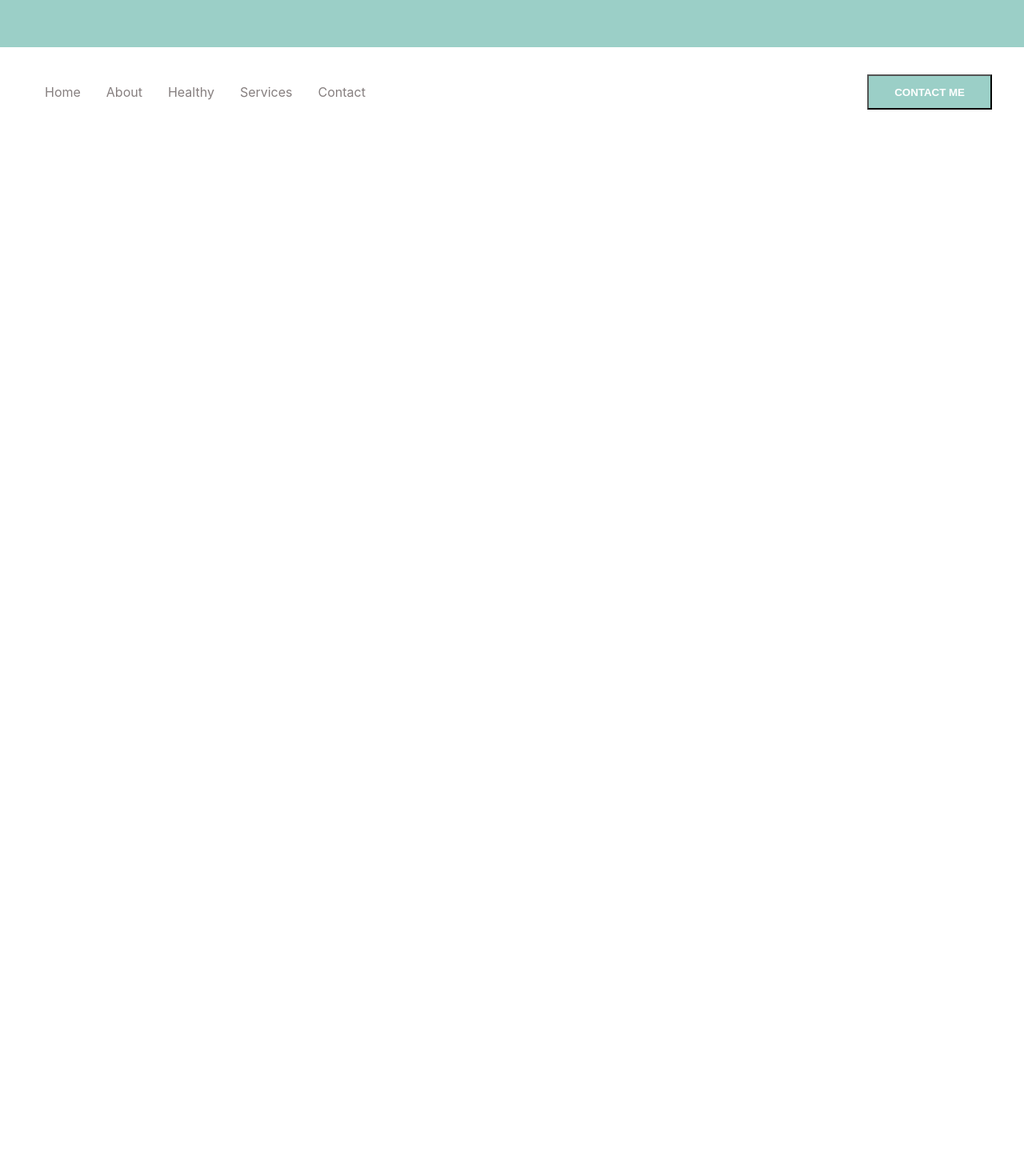
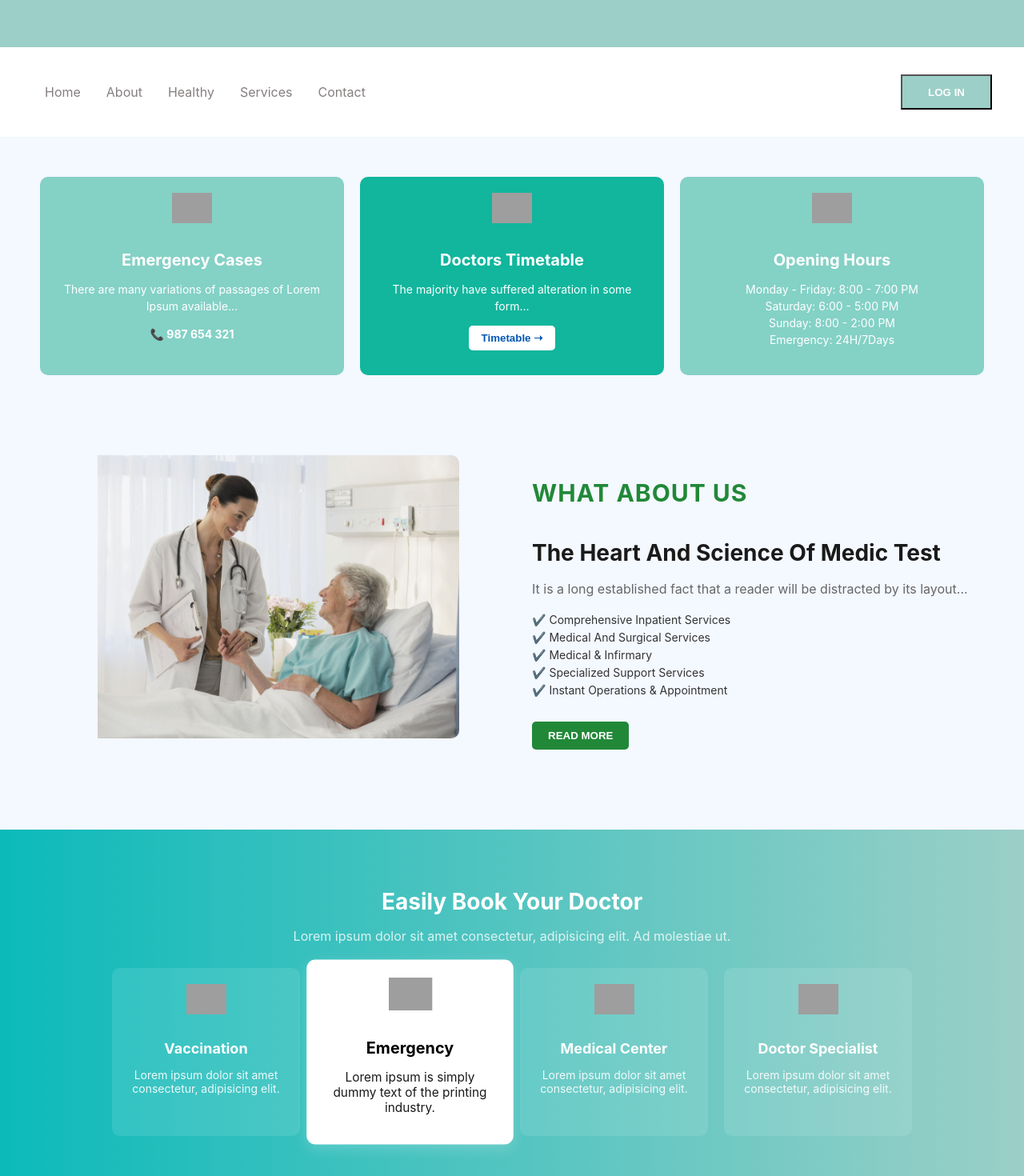
Before and after one commit to emorina1/shendeti, a React (Create React App) app: page / in a window 1280 px wide. Shown: the part 853-2323 px from the top of the page at 80% size. Before the commit the page ends 1024 px from the top, so only its background shows below. Built offline with nearby package versions, Linux system fonts and the light colour scheme; grey boxes are pictures that could not be loaded.

Commit message:
Add About , Healthy
Eshte shtuar about ,healthy te pjesa e faqes kryesore zhvillimi i frontendit

```diff
--- a/src/App.js
+++ b/src/App.js
@@ -1,5 +1,7 @@
 import Home from './components/Home/Home';
 import Navbar from './components/NavBar/NavBar';
+import AboutUs from './components/About/about';
+import Healthy from './components/Healthy/healthy';
 import './App.css';
 
 function App() {
@@ -7,6 +9,8 @@ function App() {
     <div className="App">
       <Home/>
       <Navbar/>
+      <AboutUs/>
+      <Healthy/>
     </div>
   );
 }
--- a/src/components/About/about.css
+++ b/src/components/About/about.css
@@ -0,0 +1,140 @@
+.about-section {
+    padding: 50px;
+    background-color: #f4f8ff;
+  }
+
+  /* Stili për kutitë (cards) */
+  .info-cards {
+    display: flex;
+    justify-content: space-between;
+    gap: 20px;
+    margin-bottom: 40px;
+  }
+
+  .card {
+    flex: 1;
+    padding: 20px;
+    border-radius: 10px;
+    text-align: center;
+    color: white;
+    min-height: 200px;
+  }
+
+  .light-blue {
+    background-color:  rgb(132, 209, 198);
+  }
+
+  .dark-blue {
+    background-color:  rgb(17, 182, 157);
+  }
+
+  .card-icon {
+    width: 50px;
+    margin-bottom: 10px;
+  }
+
+  .card h3 {
+    font-size: 20px;
+    margin-bottom: 10px;
+  }
+
+  .card p {
+    font-size: 14px;
+    line-height: 1.5;
+  }
+
+  .phone-number {
+    font-weight: bold;
+    font-size: 18px;
+    margin-top: 10px;
+  }
+
+  .card-button {
+    background-color: white;
+    color: #0056b3;
+    border: none;
+    padding: 8px 16px;
+    font-weight: bold;
+    border-radius: 5px;
+    cursor: pointer;
+  }
+
+  .card-button:hover {
+    background-color: #ddd;
+  }
+
+  /* Seksioni About Us me foto në të majtë dhe tekst në të djathtë */
+  .about-container {
+    display: flex;
+    align-items: center;
+    justify-content: center;
+    gap: 50px;
+    padding: 50px 0;
+  }
+
+  .about-image {
+    flex: 1;
+    max-width: 50%;
+  }
+
+  .about-image img {
+    padding-left: 30px;
+    width: 80%;
+    height: auto;
+    border-radius: 10px;
+  }
+
+  .about-content {
+    flex: 1;
+    max-width: 50%;
+    text-align: left;
+  }
+
+  .about-tag {
+    color: #218838;
+    font-size: 30px;
+    font-weight: bold;
+    text-transform: uppercase;
+    letter-spacing: 1px;
+  }
+
+  .about-content h2 {
+    color: #1a1a1a;
+    font-size: 28px;
+    margin: 10px 0;
+  }
+
+  .about-content p {
+    color: #666;
+    font-size: 16px;
+    line-height: 1.6;
+  }
+
+  .about-content ul {
+    list-style: none;
+    padding: 0;
+  }
+
+  .about-content li {
+    font-size: 14px;
+    margin: 5px 0;
+    color: #333;
+    display: flex;
+    align-items: center;
+  }
+
+  .read-more {
+    margin-top: 15px;
+    background-color: #218838;
+    color: white;
+    padding: 10px 20px;
+    border: none;
+    border-radius: 5px;
+    cursor: pointer;
+    font-weight: bold;
+    transition: 0.3s;
+  }
+
+  .read-more:hover {
+    background-color: #0056b3;
+  }
--- a/src/components/About/about.jsx
+++ b/src/components/About/about.jsx
@@ -0,0 +1,62 @@
+import React from 'react';
+import './about.css';
+import aboutImage from '../../imgs/photo.png'; // Shto një foto në projektin tënd
+
+const AboutUs = () => {
+  return (
+    <div className="about-section">
+      {/* Seksioni i kutive (cards) */}
+      <div className="info-cards">
+        <div className="card light-blue">
+          <img src="emergency-icon.png" alt="Emergency Icon" className="card-icon" />
+          <h3>Emergency Cases</h3>
+          <p>There are many variations of passages of Lorem Ipsum available...</p>
+          <p className="phone-number">📞 987 654 321</p>
+        </div>
+
+        <div className="card dark-blue">
+          <img src="doctor-icon.png" alt="Doctor Icon" className="card-icon" />
+          <h3>Doctors Timetable</h3>
+          <p>The majority have suffered alteration in some form...</p>
+          <button className="card-button">Timetable ➝</button>
+        </div>
+
+        <div className="card light-blue">
+          <img src="clock-icon.png" alt="Clock Icon" className="card-icon" />
+          <h3>Opening Hours</h3>
+          <p>
+            Monday - Friday: 8:00 - 7:00 PM <br />
+            Saturday: 6:00 - 5:00 PM <br />
+            Sunday: 8:00 - 2:00 PM <br />
+            Emergency: 24H/7Days
+          </p>
+        </div>
+      </div>
+
+      {/* Seksioni "About Us" me foto në të majtë dhe tekst në të djathtë */}
+      <div className="about-container">
+        {/* Ana e majtë me imazhin */}
+        <div className="about-image">
+          <img src={aboutImage} alt="About Us" />
+        </div>
+
+        {/* Ana e djathtë me tekstin */}
+        <div className="about-content">
+          <h4 className="about-tag">WHAT ABOUT US</h4>
+          <h2>The Heart And Science Of Medic Test</h2>
+          <p>It is a long established fact that a reader will be distracted by its layout...</p>
+          <ul>
+            <li>✔️ Comprehensive Inpatient Services</li>
+            <li>✔️ Medical And Surgical Services</li>
+            <li>✔️ Medical & Infirmary</li>
+            <li>✔️ Specialized Support Services</li>
+            <li>✔️ Instant Operations & Appointment</li>
+          </ul>
+          <button className="read-more">READ MORE</button>
+        </div>
+      </div>
+    </div>
+  );
+};
+
+export default AboutUs;
--- a/src/components/Healthy/healthy.css
+++ b/src/components/Healthy/healthy.css
@@ -0,0 +1,63 @@
+.healthy-section {
+    background: linear-gradient(to right, #0cbaba, rgb(155, 207, 199));
+    color: white;
+    text-align: center;
+    padding: 50px 20px;
+  }
+
+  .healthy-title {
+    font-size: 28px;
+    font-weight: bold;
+    margin-bottom: 10px;
+  }
+
+  .healthy-subtitle {
+    font-size: 16px;
+    margin-bottom: 30px;
+    opacity: 0.8;
+  }
+
+  .healthy-cards {
+    display: flex;
+    justify-content: space-between;
+    gap: 20px;
+    max-width: 1000px;
+    margin: 0 auto;
+  }
+
+  .healthy-card {
+    flex: 1;
+    background: rgba(255, 255, 255, 0.1);
+    padding: 20px;
+    border-radius: 10px;
+    text-align: center;
+    transition: 0.3s;
+  }
+
+  .healthy-card img {
+    width: 50px;
+    margin-bottom: 10px;
+  }
+
+  .healthy-card h3 {
+    font-size: 18px;
+    margin-bottom: 10px;
+  }
+
+  .healthy-card p {
+    font-size: 14px;
+    opacity: 0.9;
+  }
+
+  /* Karta e mesme (Emergency) është më e spikatur */
+  .highlighted {
+    background: white;
+    color: black;
+    transform: scale(1.1);
+    box-shadow: 0px 5px 15px rgba(255, 255, 255, 0.2);
+  }
+
+  .healthy-card:hover {
+    transform: scale(1.05);
+    background: rgba(255, 255, 255, 0.2);
+  }
--- a/src/components/Healthy/healthy.jsx
+++ b/src/components/Healthy/healthy.jsx
@@ -0,0 +1,41 @@
+import React from 'react';
+import './healthy.css';
+
+const Healthy = () => {
+  return (
+    <div className="healthy-section">
+      <h2 className="healthy-title">Easily Book Your Doctor</h2>
+      <p className="healthy-subtitle">
+        Lorem ipsum dolor sit amet consectetur, adipisicing elit. Ad molestiae ut.
+      </p>
+
+      <div className="healthy-cards">
+        <div className="healthy-card">
+          <img src="vaccination-icon.png" alt="Vaccination" className="healthy-icon" />
+          <h3>Vaccination</h3>
+          <p>Lorem ipsum dolor sit amet consectetur, adipisicing elit.</p>
+        </div>
+
+        <div className="healthy-card highlighted">
+          <img src="emergency-icon.png" alt="Emergency" className="healthy-icon" />
+          <h3>Emergency</h3>
+          <p>Lorem ipsum is simply dummy text of the printing industry.</p>
+        </div>
+
+        <div className="healthy-card">
+          <img src="medical-icon.png" alt="Medical Center" className="healthy-icon" />
+          <h3>Medical Center</h3>
+          <p>Lorem ipsum dolor sit amet consectetur, adipisicing elit.</p>
+        </div>
+
+        <div className="healthy-card">
+          <img src="doctor-icon.png" alt="Doctor Specialist" className="healthy-icon" />
+          <h3>Doctor Specialist</h3>
+          <p>Lorem ipsum dolor sit amet consectetur, adipisicing elit.</p>
+        </div>
+      </div>
+    </div>
+  );
+};
+
+export default Healthy;
--- a/src/components/NavBar/NavBar.jsx
+++ b/src/components/NavBar/NavBar.jsx
@@ -26,7 +26,7 @@ const Navbar = () => {
       </div>
 
       <button className="desktopMenuBtn" onClick={() => document.getElementById("contact")?.scrollIntoView({ behavior: "smooth" })}>
-        Contact Me
+        Log in
       </button>
 
       <button className="mobMenu" onClick={() => setShowMenu(!showMenu)}>
```
Also changed, not shown: src/imgs/photo.png (added).
